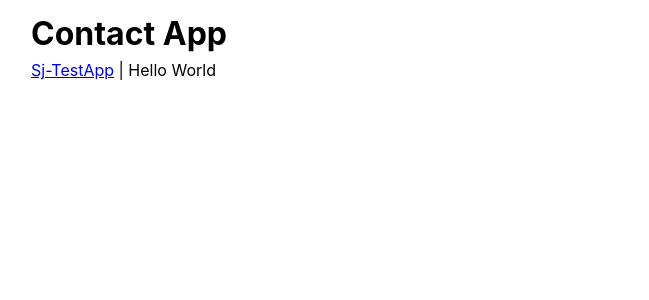
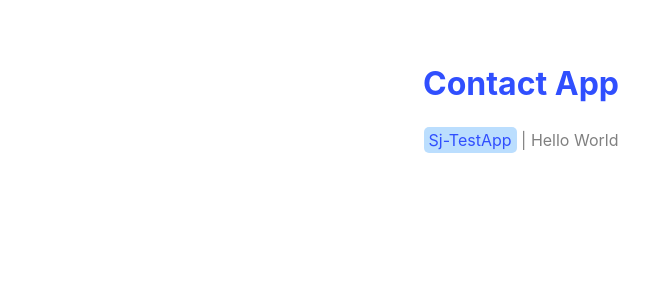
Before and after one commit to saeedjoulaei/Contact-App, a React (Vite) app: page / in a window 1280 px wide. Shown: the top 300 px of the page, without its empty margins (119-768 px from the left). Built offline with nearby package versions, Linux system fonts and the light colour scheme.

Commit message:
header.module.css is added to project

```diff
--- a/src/components/Header.jsx
+++ b/src/components/Header.jsx
@@ -1,6 +1,7 @@
+import styles from "../components/Header.module.css";
 function Header() {
   return (
-    <div>
+    <div className={styles.container}>
       <h1>Contact App</h1>
       <p>
         <a href="https://www.google.com/">Sj-TestApp</a> | Hello World
--- /dev/null
+++ b/src/components/Header.module.css
@@ -0,0 +1,23 @@
+.container {
+  margin: 50px 0;
+  text-align: center;
+}
+.container h1 {
+  color: #304ffe;
+  margin-bottom: 20px;
+}
+.container p {
+  color: grey;
+}
+.container a {
+  text-decoration: none;
+  color: #304ffe;
+  background-color: #bbdefe;
+  padding: 3px 5px;
+  border-radius: 5px;
+  transition: 0.2s all ease-in-out;
+}
+.container a:hover {
+  color: #bbdefe;
+  background-color: #304ffe;
+}
```
